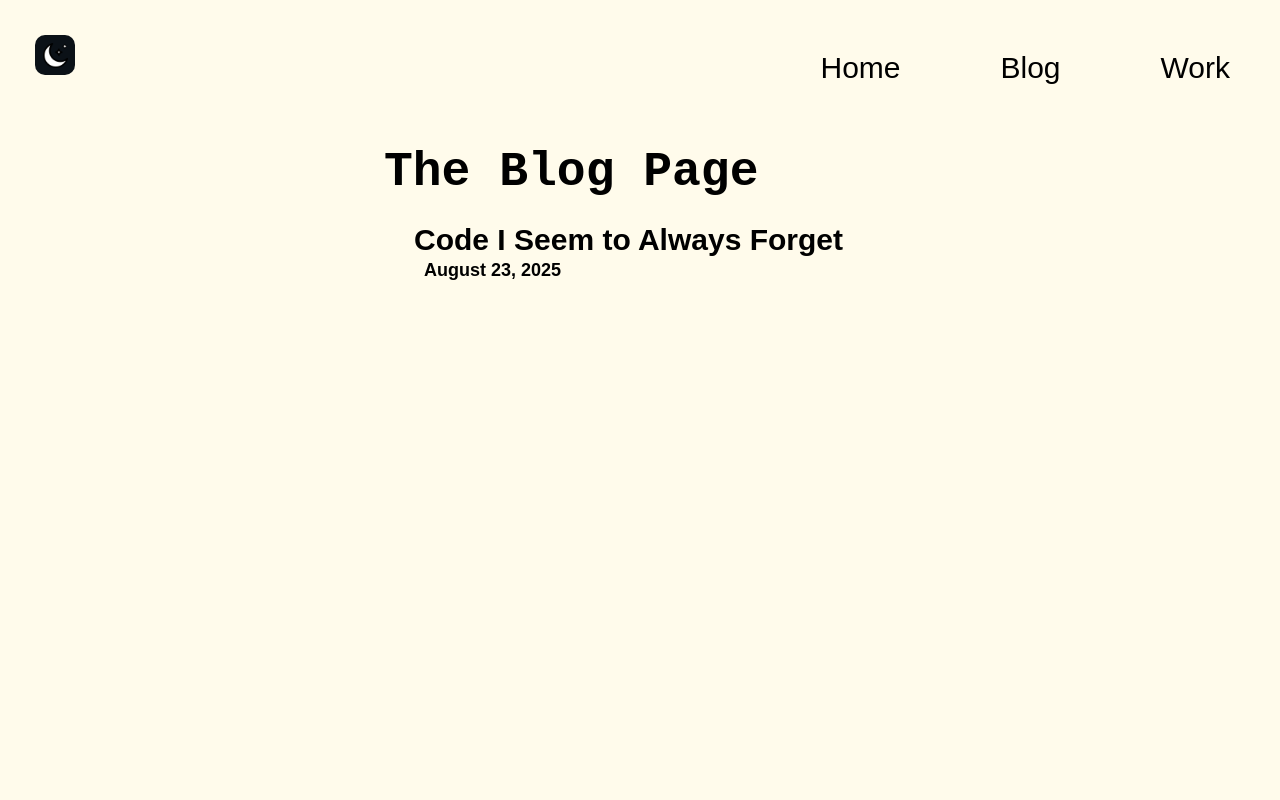
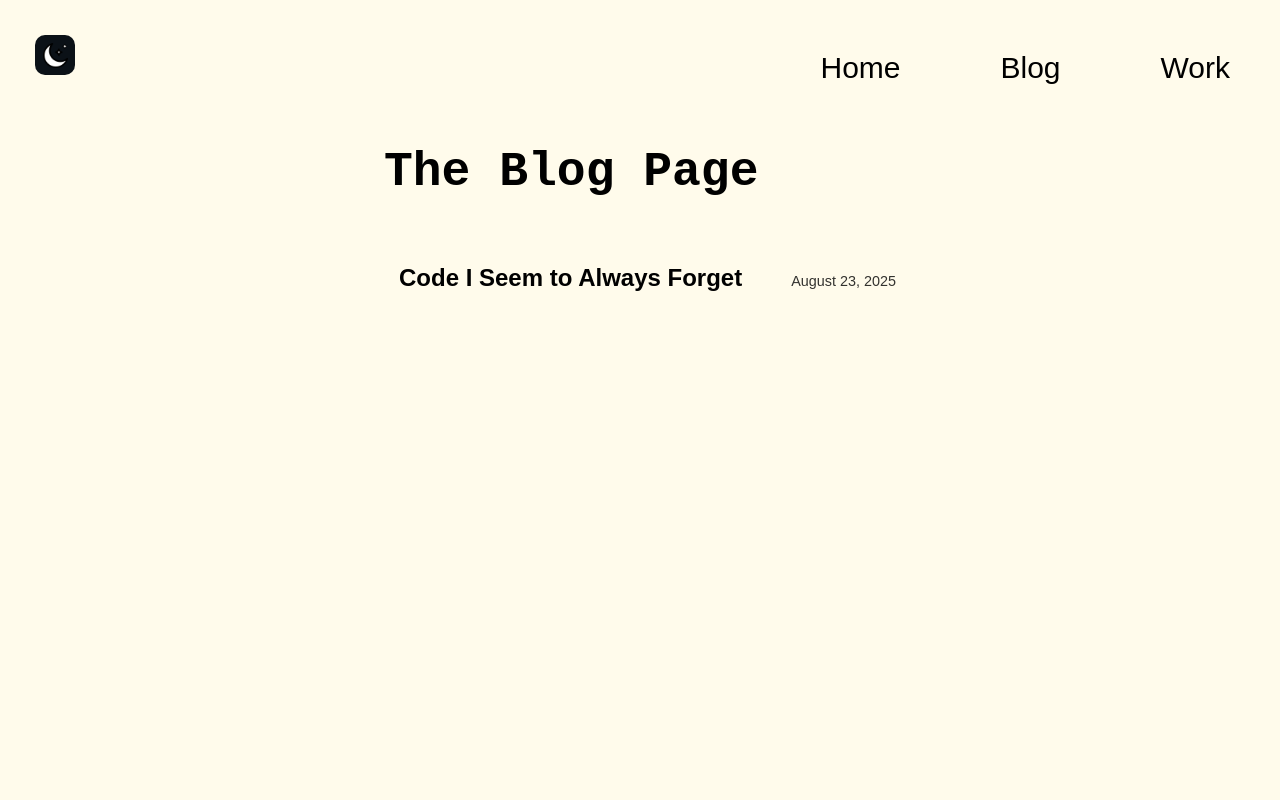
Before and after one commit to shpoopdy/Webby, a Next.js app: page /Blog in a window 1280 px wide. Shown: the top 800 px of the page. Built offline with nearby package versions, Linux system fonts and the light colour scheme.

Commit message:
fix(Blog Header): Blog title header now aligns left and date aligns right

```diff
--- a/app/Blog/BlogList.jsx
+++ b/app/Blog/BlogList.jsx
@@ -6,12 +6,13 @@ export default function BlogList({ post }) {
   const formattedDate = getFormattedDate(date);
 
   return (
-    <div>
-      <li>
-        <Link href={`/posts/${id}`}>{title}</Link>
-        <br />
-        <p>{formattedDate}</p>
+      <li className="blogItem">
+        <div className="blogHeader">
+          <Link href={`/posts/${id}`} className="blogTitle">
+            {title}
+          </Link>
+        <span className="blogDate">{formattedDate}</span>
+        </div>
       </li>
-    </div>
   )
 }
--- a/app/Blog/page.jsx
+++ b/app/Blog/page.jsx
@@ -9,9 +9,7 @@ export default function Blog() {
   return (
     <div className='mainContain'>
       <h1>The Blog Page</h1>
-      <section className='blogSection'>
         <Posts />
-      </section>
     </div>
   )
 }
--- a/app/components/Posts.jsx
+++ b/app/components/Posts.jsx
@@ -11,14 +11,12 @@ export default function Posts() {
   }
 
   return (
-    <section>
-      <h2>
+    <section className="blogCard">
         <ul>
           {posts.map(post => (
             <BlogList key={post.id} post={post} />
           ))}
         </ul>
-      </h2>
     </section>
   )
 }
--- a/app/globals.css
+++ b/app/globals.css
@@ -171,7 +171,7 @@ a:visited {
 .mainContain {
   position: relative;
   min-height: 100vh;
-  text-align: justify;
+
   margin: 25px auto auto auto;
   width: 40%;
   font-family: var(--ff-primary);
@@ -292,8 +292,35 @@ nav li {
   opacity: .95;
 }
 
-.blogSection a {
-  position: relative;
-  text-align: left;
-  left: -25px;
+.blogCard {
+  margin: 50px 0 0 0;
 }
+
+.blogCard ul {
+  padding-left: 0;   /* removes default list padding */
+  margin: 0;
+}
+
+.blogCard li {
+  list-style: none;  /* remove bullets */
+  margin-bottom: 1rem;
+  text-align: left;  /* ensure flush left */
+}
+
+.blogTitle {
+  display: block;    /* makes title take full width */
+  font-size: 1.5rem;
+  font-weight: bold;
+}
+
+.blogDate {
+  margin: 0.25rem 0 0;
+  font-size: 0.9rem;
+  opacity: 0.8;
+}
+
+.blogHeader {
+  display: flex;
+  justify-content: space-between;  /* pushes title left, date right */
+  align-items: baseline;           /* keeps date aligned with text baseline */
+}
```
